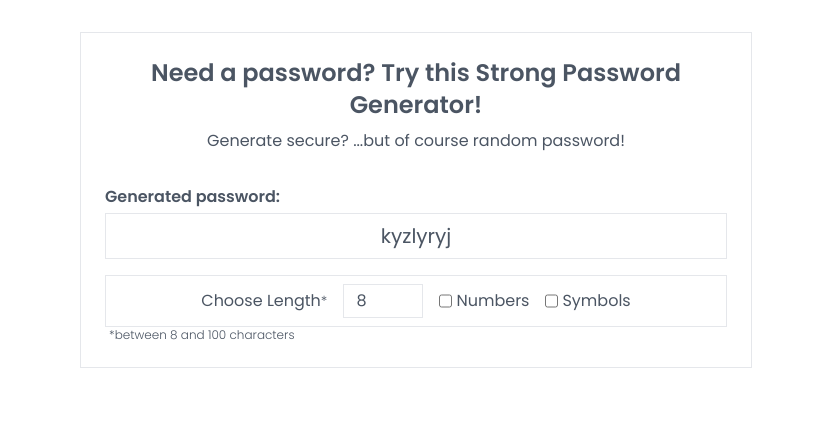
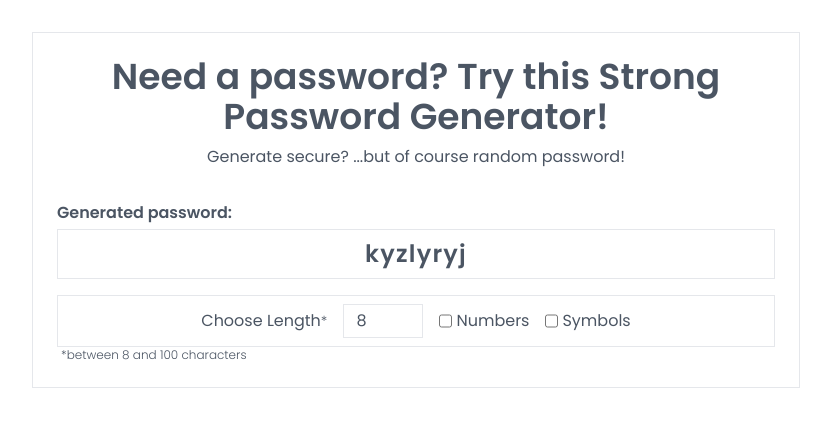
Before and after one commit to dkumza/password-generator-react, a React (Vite) app: page / in a window 1280 px wide. Shown: the top 426 px of the page, without its empty margins (224-1055 px from the left). Built offline with nearby package versions, Linux system fonts and the light colour scheme.

Commit message:
symbols and numbers styling

```diff
--- a/index.html
+++ b/index.html
@@ -7,10 +7,10 @@
    </head>
    <body>
       <div
-         class="main-container mx-auto border w-fit max-w-2xl m-8 p-6 text-gray-600 text-center"
+         class="main-container mx-auto border w-fit max-w-3xl m-8 p-6 text-gray-600 text-center"
       >
          <div class="head flex flex-col items-center">
-            <h1 class="text-2xl font-semibold">
+            <h1 class="text-4xl font-semibold">
                Need a password? Try this Strong Password Generator!
             </h1>
             <p class="mt-2">
--- a/src/components/Output.jsx
+++ b/src/components/Output.jsx
@@ -3,34 +3,47 @@ import { useState, useEffect } from "react";
 import { abc, numbers, symbols } from "../data";
 
 export default function Output({ length, numbersSelected, symbolsSelected }) {
-   const [newPassw, setNewPassw] = useState("");
+   const [newPassw, setNewPassw] = useState([]);
 
    useEffect(() => {
       if (length < 8 || length > 100) return;
       let newPasswArray = [];
-      const randomAbc = () => abc[Math.floor(Math.random() * abc.length)];
-      const randomNumber = () =>
-         numbers[Math.floor(Math.random() * numbers.length)];
-      const randomSymbol = () =>
-         symbols[Math.floor(Math.random() * symbols.length)];
+      const randomAbc = () => ({
+         char: abc[Math.floor(Math.random() * abc.length)],
+         type: "",
+      });
+      const randomNumber = () => ({
+         char: numbers[Math.floor(Math.random() * numbers.length)],
+         type: "text-sky-600",
+      });
+      const randomSymbol = () => ({
+         char: symbols[Math.floor(Math.random() * symbols.length)],
+         type: "text-rose-600",
+      });
 
       const makeRandomPassw = (length) => {
          for (let i = 0; i < length; i++) {
-            if (newPasswArray.length < length) newPasswArray.push(randomAbc());
+            if (newPasswArray.length < length) {
+               newPasswArray.push(randomAbc());
+            }
             if (newPasswArray.length < length && numbersSelected)
                newPasswArray.push(randomNumber());
             if (newPasswArray.length < length && symbolsSelected)
                newPasswArray.push(randomSymbol());
          }
-         setNewPassw(newPasswArray.join(""));
+         setNewPassw(newPasswArray);
       };
 
       makeRandomPassw(length);
    }, [length, numbersSelected, symbolsSelected]);
 
    return (
-      <div className="border mt-1 text-center text-xl py-2 px-4 max-w-full break-all">
-         {newPassw}
+      <div className="border mt-1 text-center text-2xl tracking-wider font-semibold py-2 px-4 max-w-full break-all ">
+         {newPassw.map((item, index) => (
+            <span key={index} className={item.type}>
+               {item.char}
+            </span>
+         ))}
       </div>
    );
 }
```
